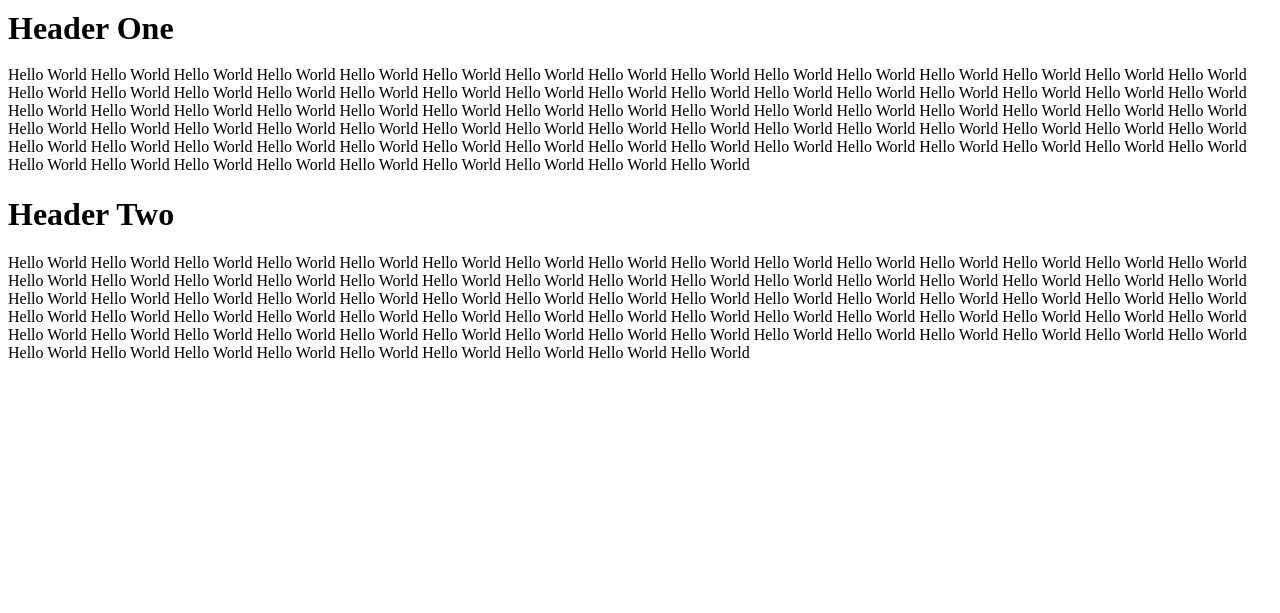
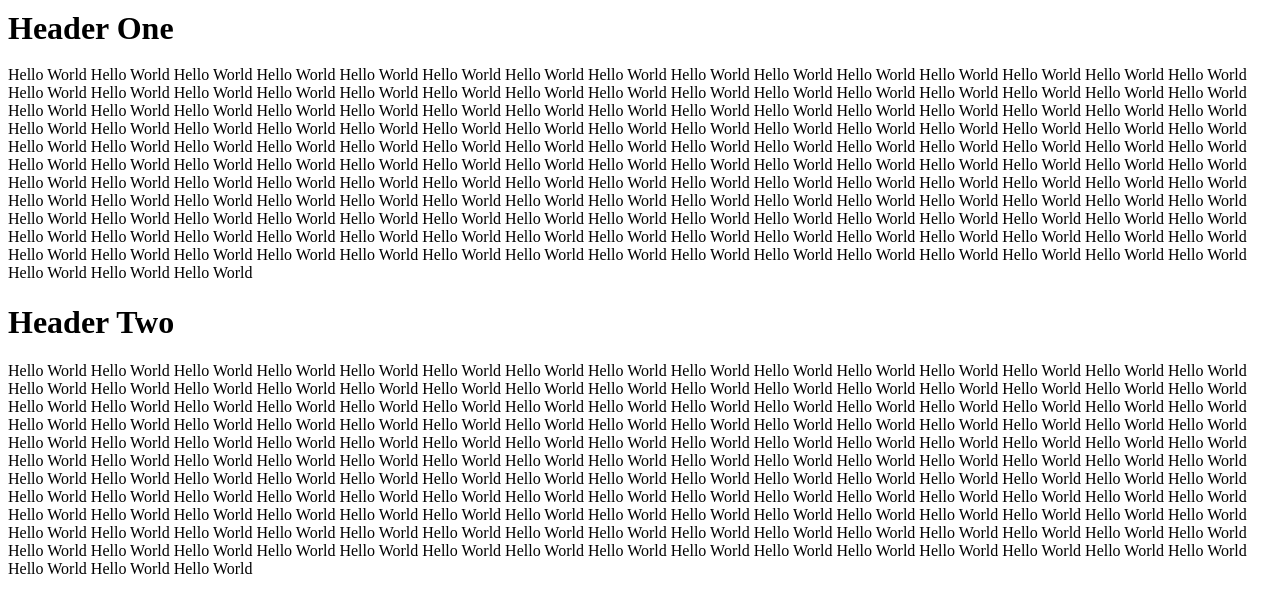
Before and after one commit to stoodder/falconjs, a Jekyll site: the page sticky.html, which Jekyll copies as it is, in a window 1280 px wide. Shown: the top 613 px of the page. Built offline with Jekyll 4.4.1, drawn with Linux system fonts in a browser that asks for light colours.

Commit message:
Testing sticky

```diff
--- a/sticky.html
+++ b/sticky.html
@@ -8,6 +8,7 @@
 				position: -o-sticky;
 				position: sticky;
 				top: 10px;
+				background-color: #FFFFFF;
 			}
 
 			.section {
@@ -20,6 +21,20 @@
 		<div class="section">
 			<h1 class="sticky"> Header One </h1>
 			<p>
+				Hello World Hello World Hello World Hello World Hello World Hello World
+				Hello World Hello World Hello World Hello World Hello World Hello World
+				Hello World Hello World Hello World Hello World Hello World Hello World
+				Hello World Hello World Hello World Hello World Hello World Hello World
+				Hello World Hello World Hello World Hello World Hello World Hello World
+				Hello World Hello World Hello World Hello World Hello World Hello World
+				Hello World Hello World Hello World Hello World Hello World Hello World
+				Hello World Hello World Hello World Hello World Hello World Hello World
+				Hello World Hello World Hello World Hello World Hello World Hello World
+				Hello World Hello World Hello World Hello World Hello World Hello World
+				Hello World Hello World Hello World Hello World Hello World Hello World
+				Hello World Hello World Hello World Hello World Hello World Hello World
+				Hello World Hello World Hello World Hello World Hello World Hello World
+				Hello World Hello World Hello World Hello World Hello World Hello World
 				Hello World Hello World Hello World Hello World Hello World Hello World
 				Hello World Hello World Hello World Hello World Hello World Hello World
 				Hello World Hello World Hello World Hello World Hello World Hello World
@@ -53,6 +68,20 @@
 				Hello World Hello World Hello World Hello World Hello World Hello World
 				Hello World Hello World Hello World Hello World Hello World Hello World
 				Hello World Hello World Hello World Hello World Hello World Hello World
+				Hello World Hello World Hello World Hello World Hello World Hello World
+				Hello World Hello World Hello World Hello World Hello World Hello World
+				Hello World Hello World Hello World Hello World Hello World Hello World
+				Hello World Hello World Hello World Hello World Hello World Hello World
+				Hello World Hello World Hello World Hello World Hello World Hello World
+				Hello World Hello World Hello World Hello World Hello World Hello World
+				Hello World Hello World Hello World Hello World Hello World Hello World
+				Hello World Hello World Hello World Hello World Hello World Hello World
+				Hello World Hello World Hello World Hello World Hello World Hello World
+				Hello World Hello World Hello World Hello World Hello World Hello World
+				Hello World Hello World Hello World Hello World Hello World Hello World
+				Hello World Hello World Hello World Hello World Hello World Hello World
+				Hello World Hello World Hello World Hello World Hello World Hello World
+				Hello World Hello World Hello World Hello World Hello World Hello World
 			</p>
 		</div>
 	</body>
```
Also changed, not shown: 1 other file.
